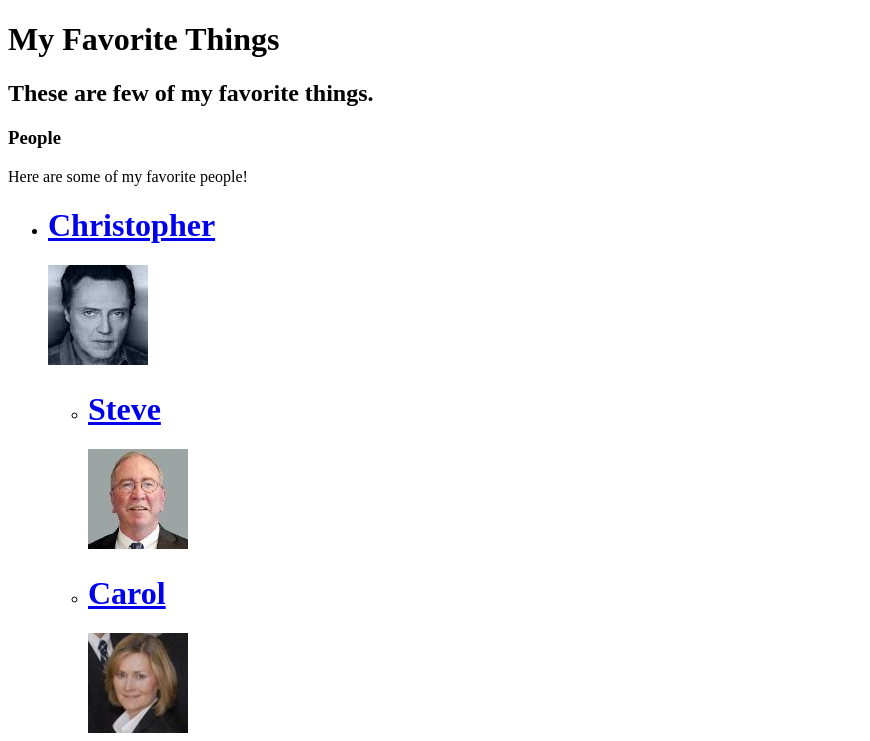
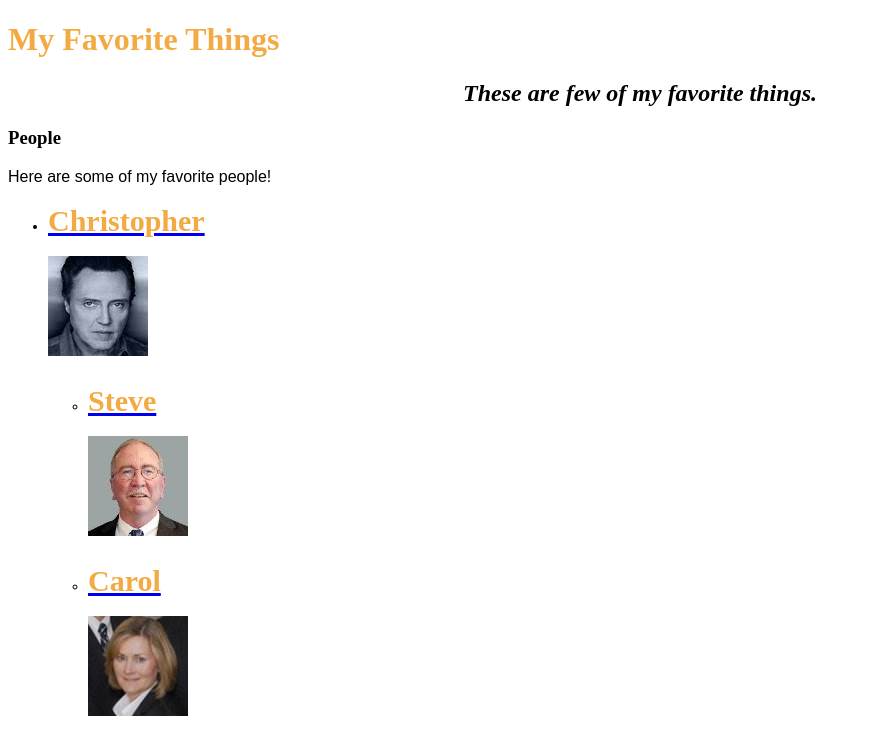
Before and after one commit to ktenzel/my-first-webpage, a plain HTML site: page index.html in a window 1280 px wide. Shown: the top 741 px of the page, without its empty margins (0-870 px from the left). Drawn offline with Linux system fonts and the light colour scheme.

Commit message:
changing favorite-things.html to index.html

```diff
--- /dev/null
+++ b/css/styles.css
@@ -0,0 +1,17 @@
+h1 {
+  color: #f4aa42;
+}
+
+h2{
+  font-style: oblique;
+  text-align: center;
+}
+
+p{
+  font-family: sans-serif;
+}
+
+ul{
+  font-size: 15px;
+  line-height: 30px;
+}
--- a/favorite-things.html
+++ b/index.html
@@ -1,6 +1,7 @@
 <!DOCTYPE html>
 <html>
   <head>
+    <link href="css/styles.css" rel="stylesheet" type="text/css">
     <title>Favorite Things</title>
   </head>
   <body>
```
Also changed, not shown: 1 other file.
